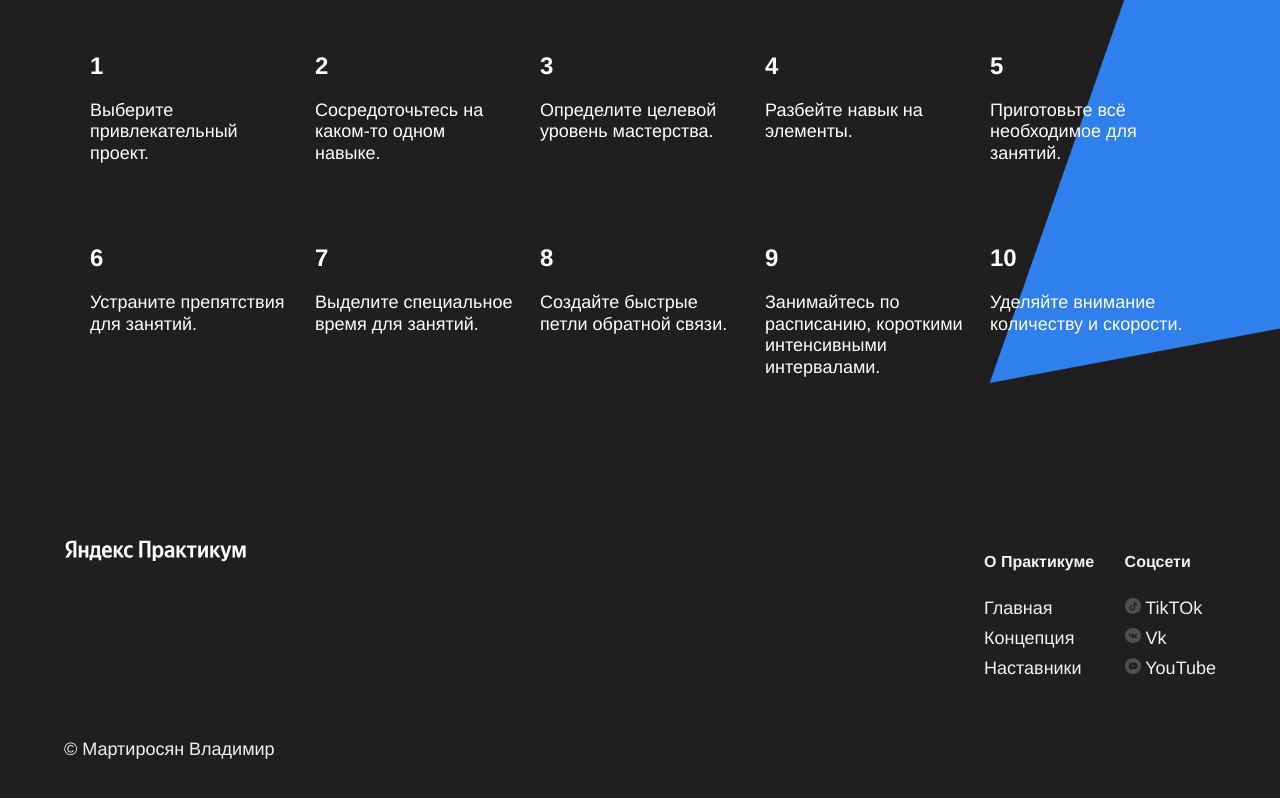
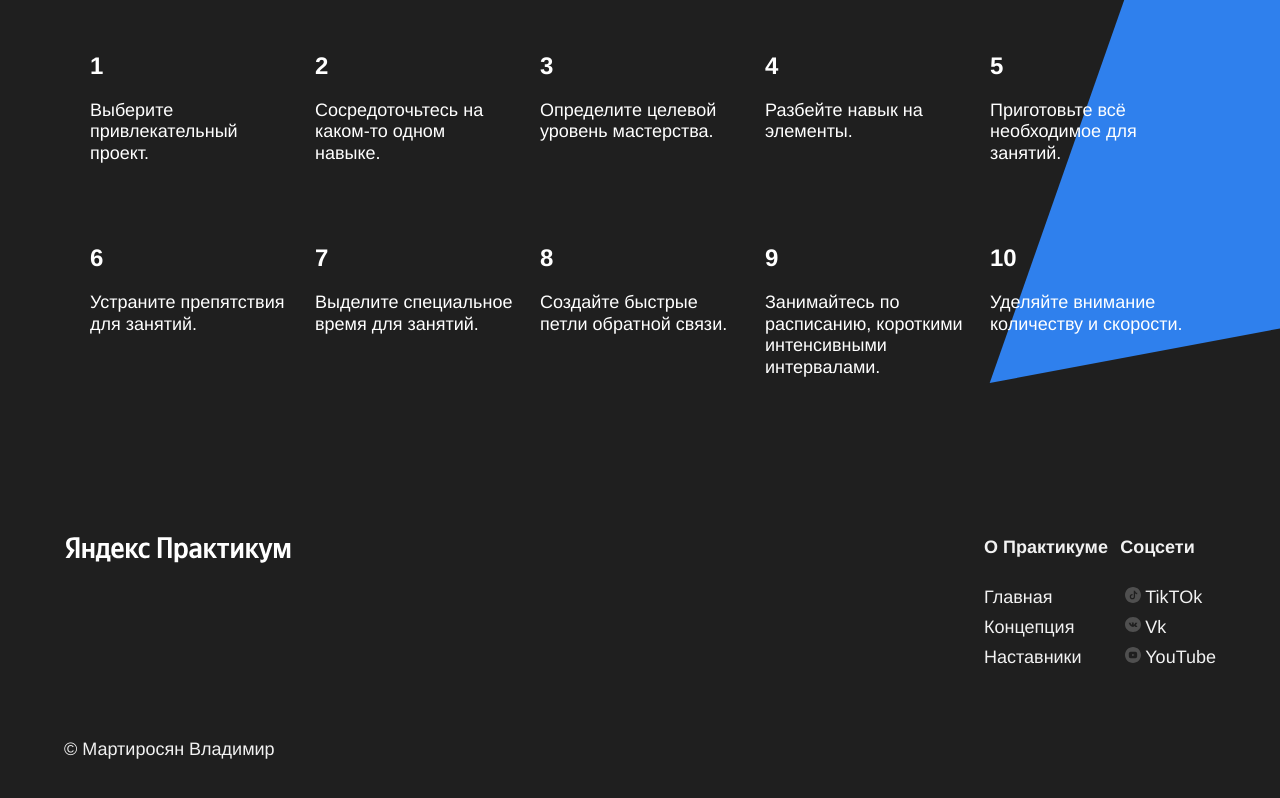
Before and after one commit to VladimirMarty/first, a plain HTML site: page index.html in a window 1280 px wide. Shown: the part 3116-3914 px from the top of the page. Drawn offline with Linux system fonts and the light colour scheme.

Commit message:
go to reviewer

```diff
--- a/index.html
+++ b/index.html
@@ -13,7 +13,7 @@
 <body>
     <div class="page ">
         <header class="header">
-            <a class="logo__place_header_A" href="#"><img class="logo__place_header" src="./images/logo_place_header.svg" alt="Логотип Яндекс Практикум"></a>
+            <a class="logo" href="#"><img class="logo__logo_place_header" src="./images/logo_place_header.svg" alt="Логотип Яндекс Практикум"></a>
 
             <h1 class="header__title">Научится учится</h1>
             <p class="header__subtitle">Какие современные и эффективные подходы к обучению вы можете использовать в своей жизни?
@@ -172,33 +172,37 @@
         <footer class="footer">
             <div class="column">
                 <div class="column__content_copyright">
-                    <a class="logo__place_footer_A" href="#"><img class="logo__place_footer" src="./images/logo_place_footer.svg" alt="Логотип Яндекс Практикум"></a>
+                    <a class="logo" href="#"><img class="logo__logo_place_footer" src="./images/logo_place_footer.svg" alt="Логотип Яндекс Практикум"></a>
                     <p class="footer__author">&copy; Мартиросян Владимир</p>
                 </div>
                 <div class="column__content_info">
                     <h4 class="footer__column_heading">О Практикуме</h4>
-                    <ul class=" footer_column_links">
-                        <li class="footer_column_links__li ">Главная</li>
-                        <li class="footer_column_links__li ">Концепция</li>
-                        <li class="footer_column_links__li ">Наставники</li>
+                    <ul class="footer_column_links">
+                        <li class="footer__column-link">Главная</li>
+                        <li class="footer__column-link">Концепция</li>
+                        <li class="footer__column-link">Наставники</li>
                     </ul>
                 </div>
-                <div class="column__content_social">
+                <div class="footer__column_content_social">
                     <h4 class="footer__column_heading">Соцсети</h4>
                     <ul class="footer_column_links">
-                        <li class="footer_column_links__li">
-                            <img class="footer_column_links__link " href="#" src="./images/tiktok-icon.svg " class="TikTOk " alt="Тикток"> TikTOk</a>
+                        <li class="footer__column-link">
+                            <img class="footer__social_icon" href="#" src="./images/tiktok-icon.svg" alt="Тикток" />
+                            <a class="footer__social_icon_a">TikTOk</a>
                         </li>
-                        <li class="footer_column_links__li">
-                            <img class="footer_column_links__link" href="#" src="./images/vk_color_white.svg" class="Vk" alt=" Вк"> Vk</a>
+                        <li class="footer__column-link">
+                            <img class="footer__social_icon" href="#" src="./images/vk_color_white.svg" alt="Вк" />
+                            <a class="footer__social_icon_a">Vk</a>
                         </li>
-                        <li class="footer_column_links__li">
-                            <img class="footer_column_links_ _link" href="#" src="./images/youtube-icon.svg" class="YouTube" alt="Ютуб"> YouTube</a>
+                        <li class="footer__column-link">
+                            <img class="footer__social_icon" href="#" src="./images/youtube-icon.svg" alt="Ютуб" />
+                            <a class="footer__social_icon_a">YouTube</a>
                         </li>
                     </ul>
                 </div>
             </div>
         </footer>
+    </div>
 </body>
 
 </html>
--- a/styles/style.css
+++ b/styles/style.css
@@ -19,7 +19,12 @@
                     position: relative;
                 }
 
-.logo__place_header {
+                .logo {
+                    width: 228px;
+                    height: 32px;
+                }
+
+                .logo__logo_place_header {
                     width: 228px;
                     height: 32px;
                     position: absolute;
@@ -315,15 +320,6 @@
                     flex-basis: 711px;
                 }
 
-.logo__place_footer {
-    width: 183px;
-    height: 35px;
-    color: #F2F2F2;
-    line-height: 25px;
-    font-size: 18px;
-    font-weight: normal;
-}
-
                 .footer__author {
                     color: #F2F2F2;
                     position: absolute;
@@ -340,7 +336,7 @@
                     color: #F2F2F2;
                 }
 
-.fotter__column_header {
+                .footer__column_heading {
                     line-height: 30px;
                     font-size: 18px;
                     font-weight: 600;
@@ -358,42 +354,22 @@
                     font-weight: normal;
                 }
 
-.column__content_social {
+                .footer__column_content_social {
                     height: 248px;
                     position: absolute;
                     right: 0px;
                     color: #F2F2F2;
                 }
 
-.footer_column_links_link {
-    color: #F2F2F2;
-    text-decoration: none;
-    margin-left: 26px;
-}
-
-.Tiktok {
+                .footer__social_icon {
                     width: 16px;
                     height: 16px;
                     display: flex;
                     position: absolute;
                     margin: 5px;
-    margin-left: 0px;
+                    margin-right: 10px;
                 }
 
-.Vk {
-    width: 16px;
-    height: 16px;
-    display: flex;
-    position: absolute;
-    margin: 5px;
-    margin-left: 0px;
+                .footer__social_icon_a {
+                    margin-left: 25px;
                 }
-
-.Youtube {
-    width: 16px;
-    height: 16px;
-    display: flex;
-    position: absolute;
-    margin: 5px;
-    margin-left: 0px;
-}
```
Lines whose indentation alone changed are shown as unchanged.
